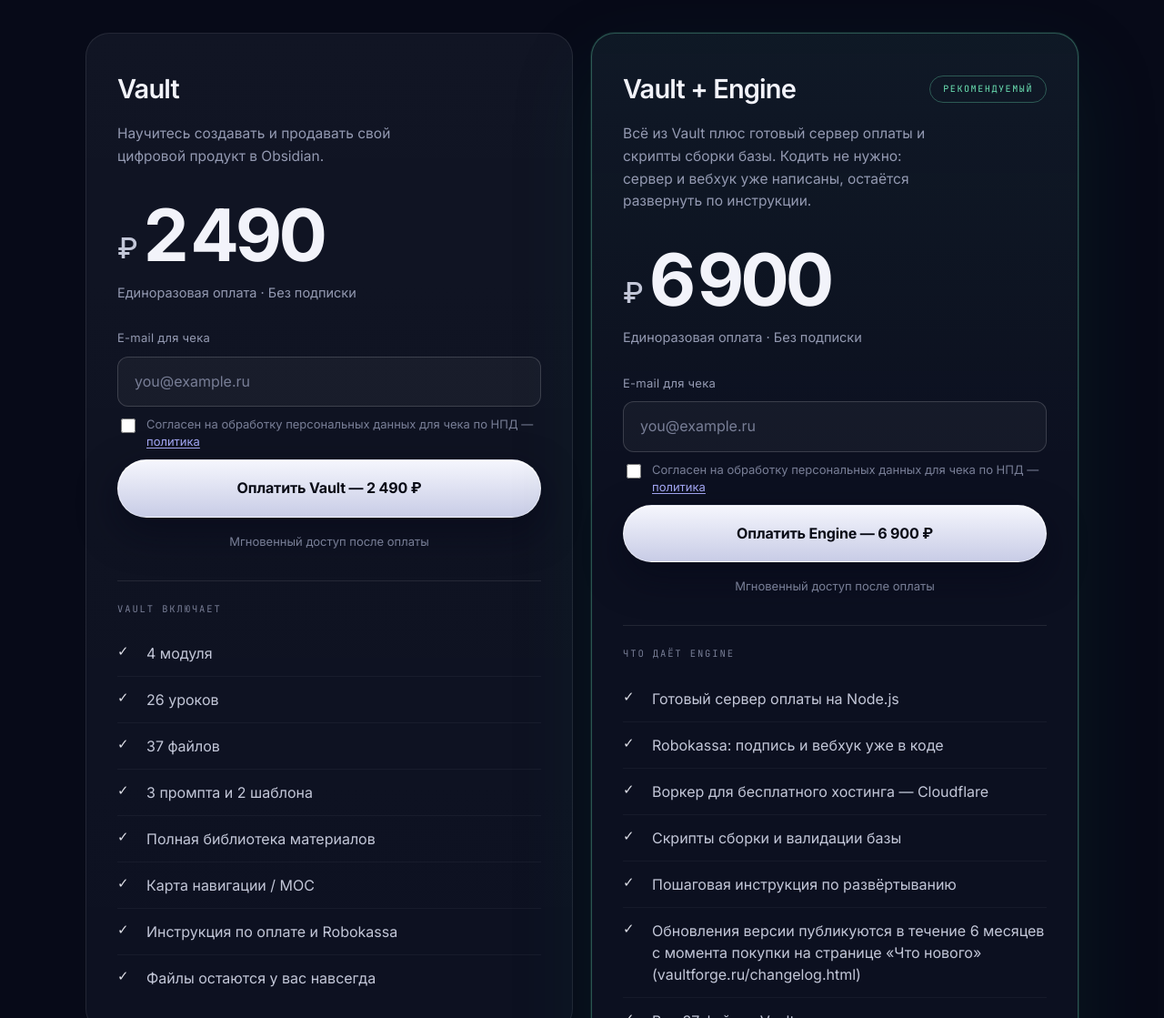
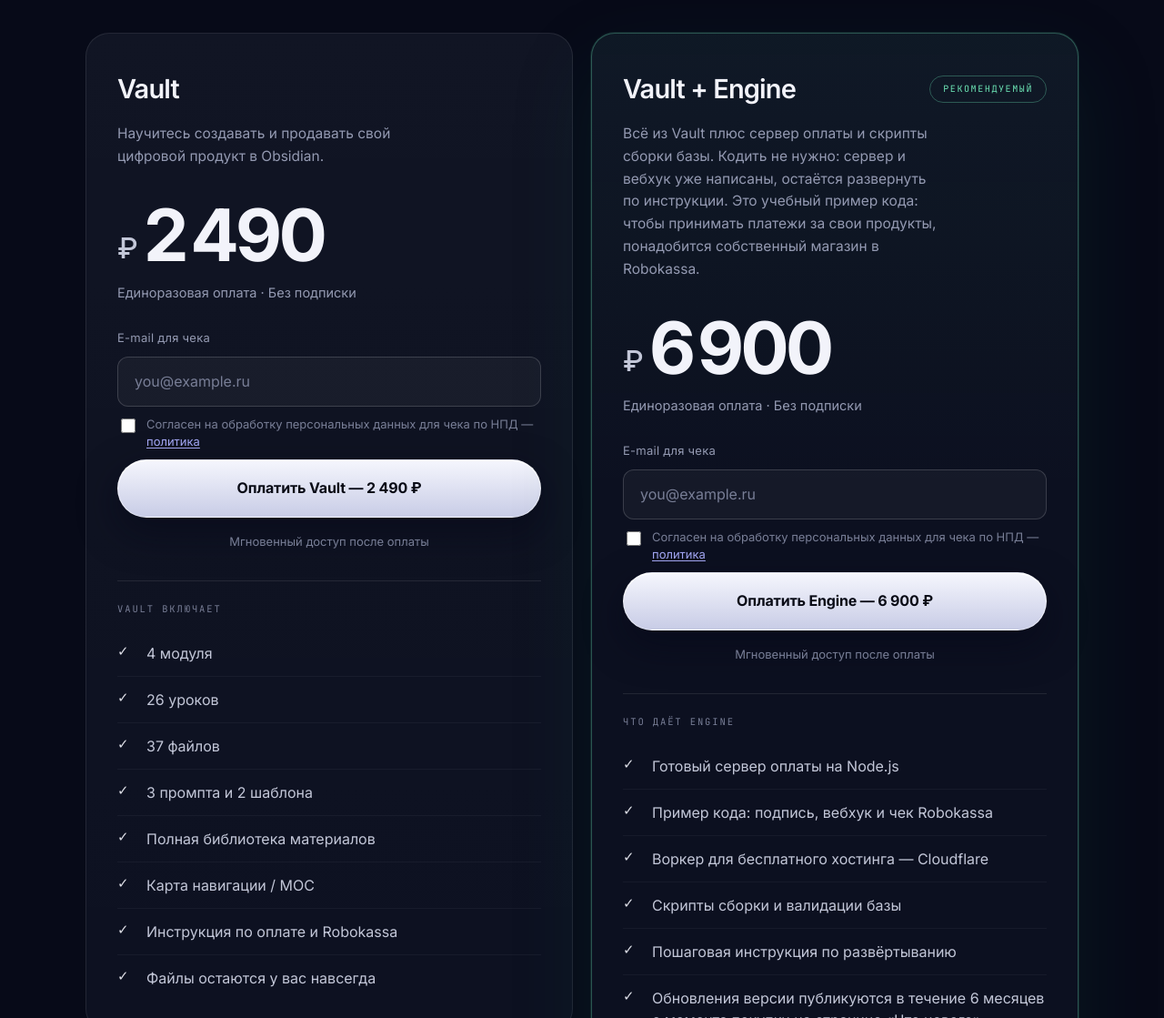
Before and after one commit to DmitiriiMorozov/vaultforge-site-v2, a plain HTML site: page checkout.html in a window 1280 px wide. Shown: the part 420-1539 px from the top of the page at 91% size. Drawn offline with Linux system fonts and the light colour scheme.

Commit message:
Тариф Engine: явно указано, что оплата — учебный пример кода и нужен собственный магазин Robokassa

```diff
--- a/checkout.html
+++ b/checkout.html
@@ -68,7 +68,7 @@
             <h2 class="plan-name">Vault + Engine</h2>
             <span class="plan-tag">Рекомендуемый</span>
           </div>
-          <p class="plan-desc">Всё из Vault плюс готовый сервер оплаты и скрипты сборки базы. Кодить не нужно: сервер и вебхук уже написаны, остаётся развернуть по инструкции.</p>
+          <p class="plan-desc">Всё из Vault плюс сервер оплаты и скрипты сборки базы. Кодить не нужно: сервер и вебхук уже написаны, остаётся развернуть по инструкции. Это учебный пример кода: чтобы принимать платежи за свои продукты, понадобится собственный магазин в Robokassa.</p>
           <div class="plan-price"><span class="cur">₽</span>6 900</div>
           <p class="plan-sub">Единоразовая оплата · Без подписки</p>
           <form class="buy-form" method="get" action="https://vaultforge-pay.duflyt.workers.dev/buy"><input type="hidden" name="plan" value="pro"><label class="buy-label" for="email-pro">E-mail для чека</label><input class="buy-input" id="email-pro" name="email" type="email" required autocomplete="email" inputmode="email" placeholder="you@example.ru"><label class="buy-consent"><input type="checkbox" required> <span>Согласен на обработку персональных данных для чека по НПД — <a href="/legal/privacy.html">политика</a></span></label><button class="btn-pill" type="submit">Оплатить Engine — 6 900 ₽</button></form>
@@ -76,7 +76,7 @@
           <p class="plan-divider">Что даёт Engine</p>
           <ul class="checklist">
             <li>Готовый сервер оплаты на Node.js</li>
-            <li>Robokassa: подпись и вебхук уже в коде</li>
+            <li>Пример кода: подпись, вебхук и чек Robokassa</li>
             <li>Воркер для бесплатного хостинга — Cloudflare</li>
             <li>Скрипты сборки и валидации базы</li>
             <li>Пошаговая инструкция по развёртыванию</li>
```
Also changed, not shown: index.html (+2 -2 lines).
